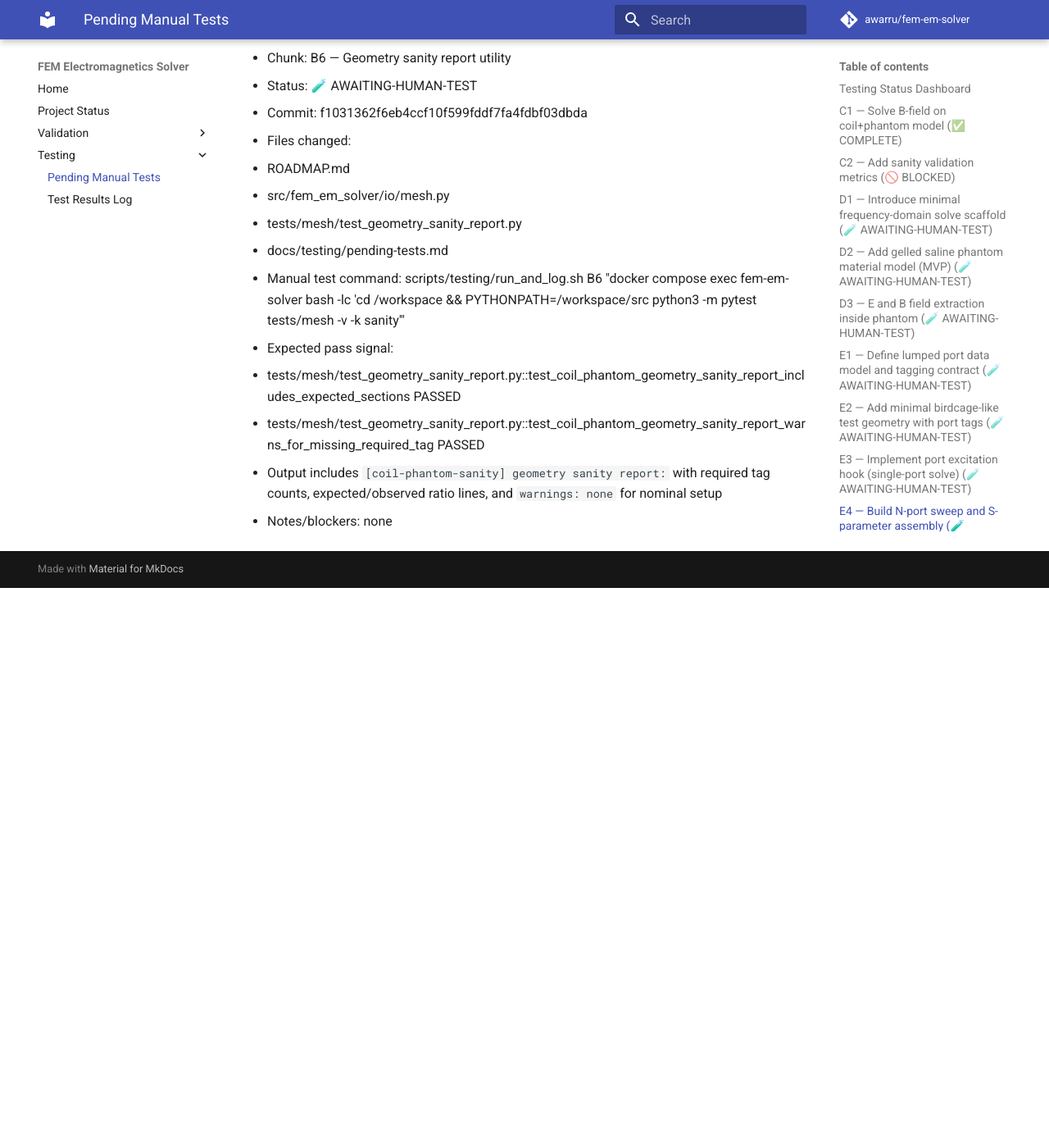
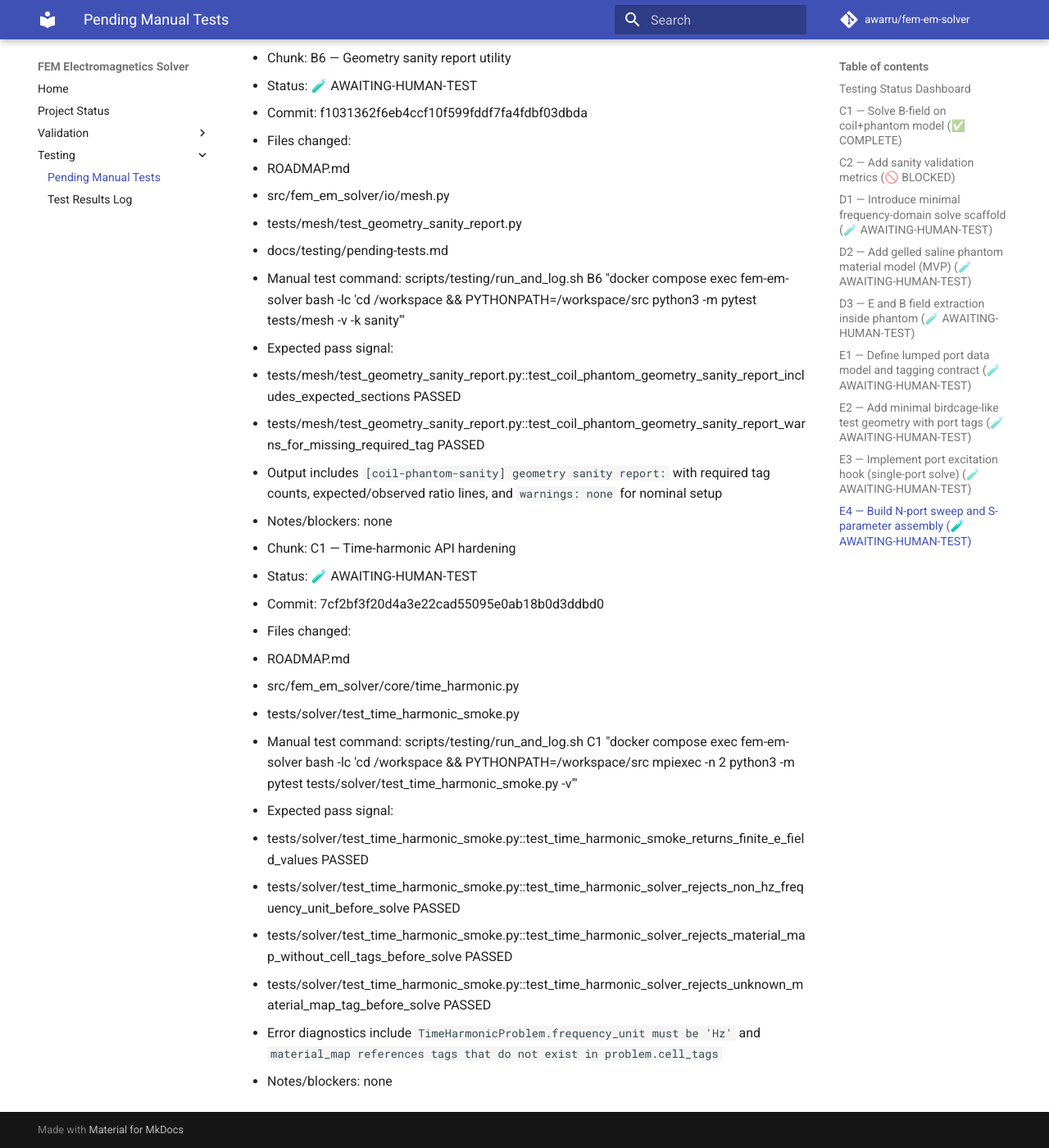
Before and after one commit to awarru/fem-em-solver, an MkDocs documentation site: the page built from docs/testing/pending-tests.md, in a window 1280 px wide and 1400 px high, scrolled down 15625 px. Shown: the whole window at 82% size. Built offline with MkDocs 1.6.1 and Material for MkDocs 9.7.7, drawn with Linux system fonts in a browser that asks for light colours; comment, search, counter and statistics services are not loaded; before the commit the page ends 16342 px from its top, so only the background shows below that.

Commit message:
docs: queue C1 manual verification entry

```diff
--- a/docs/testing/pending-tests.md
+++ b/docs/testing/pending-tests.md
@@ -442,3 +442,19 @@
   - tests/mesh/test_geometry_sanity_report.py::test_coil_phantom_geometry_sanity_report_warns_for_missing_required_tag PASSED
   - Output includes `[coil-phantom-sanity] geometry sanity report:` with required tag counts, expected/observed ratio lines, and `warnings: none` for nominal setup
 - Notes/blockers: none
+
+- Chunk: C1 — Time-harmonic API hardening
+- Status: 🧪 AWAITING-HUMAN-TEST
+- Commit: 7cf2bf3f20d4a3e22cad55095e0ab18b0d3ddbd0
+- Files changed:
+  - ROADMAP.md
+  - src/fem_em_solver/core/time_harmonic.py
+  - tests/solver/test_time_harmonic_smoke.py
+- Manual test command: scripts/testing/run_and_log.sh C1 "docker compose exec fem-em-solver bash -lc 'cd /workspace && PYTHONPATH=/workspace/src mpiexec -n 2 python3 -m pytest tests/solver/test_time_harmonic_smoke.py -v'"
+- Expected pass signal:
+  - tests/solver/test_time_harmonic_smoke.py::test_time_harmonic_smoke_returns_finite_e_field_values PASSED
+  - tests/solver/test_time_harmonic_smoke.py::test_time_harmonic_solver_rejects_non_hz_frequency_unit_before_solve PASSED
+  - tests/solver/test_time_harmonic_smoke.py::test_time_harmonic_solver_rejects_material_map_without_cell_tags_before_solve PASSED
+  - tests/solver/test_time_harmonic_smoke.py::test_time_harmonic_solver_rejects_unknown_material_map_tag_before_solve PASSED
+  - Error diagnostics include `TimeHarmonicProblem.frequency_unit must be 'Hz'` and `material_map references tags that do not exist in problem.cell_tags`
+- Notes/blockers: none
```
